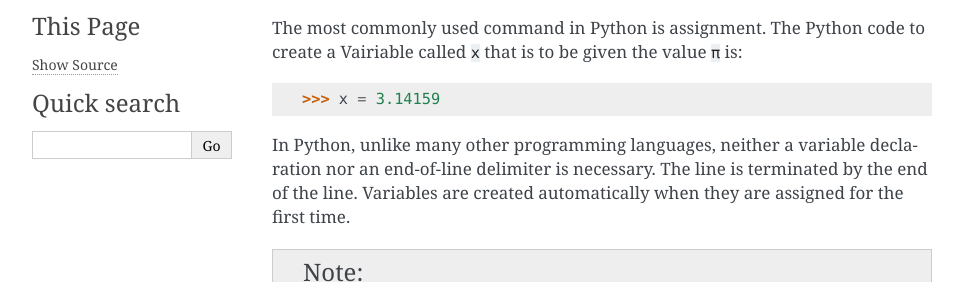
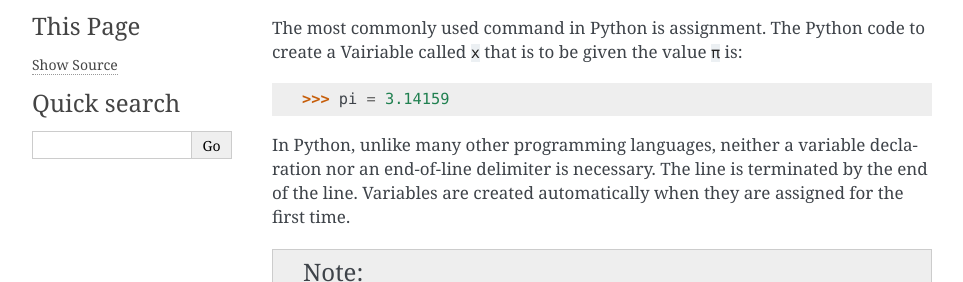
Before and after one commit to veit/python-basics-tutorial, a Sphinx documentation site: the page built from docs/variables-expressions.rst, in a window 1280 px wide. Shown: the part 159-441 px from the top of the page, without its empty margins (148-1111 px from the left). Built offline with Sphinx 7.4.7, drawn with Linux system fonts in a browser that asks for light colours; pages that are not in the unit, such as notebooks, are missing from menus.

```diff
--- a/docs/variables-expressions.rst
+++ b/docs/variables-expressions.rst
@@ -9,7 +9,7 @@ create a Vairiable called ``x`` that is to be given the value ``π`` is:
 
 .. code-block:: python
 
-    >>> x = 3.14159
+   >>> pi = 3.14159
 
 In Python, unlike many other programming languages, neither a variable
 declaration nor an end-of-line delimiter is necessary. The line is terminated by
```
